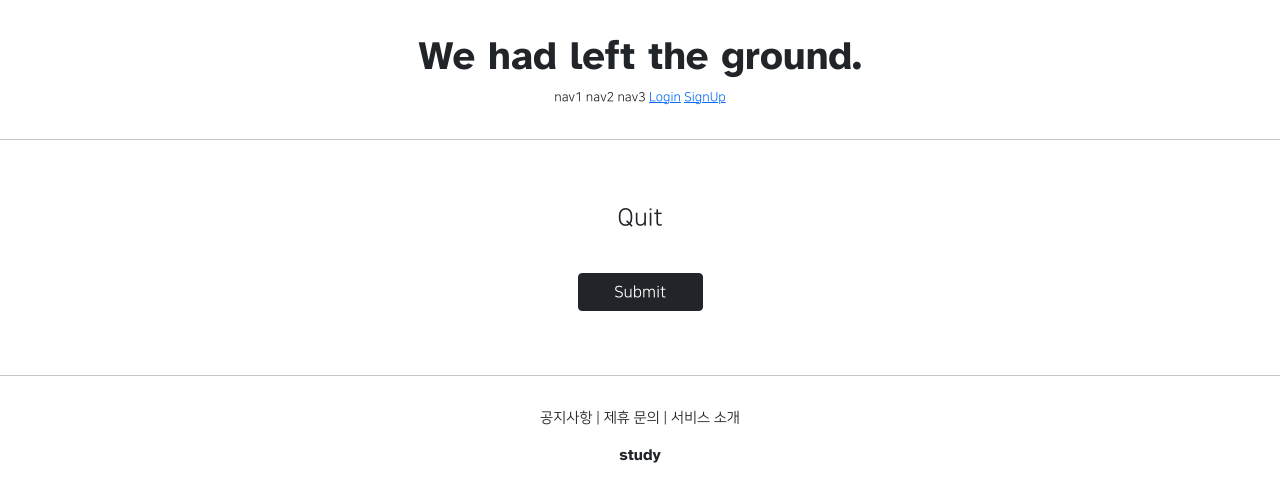
After one commit to aprilinbloom/DjangoStudy, a Django app: template accountapp/templates/accountapp/delete.html in a window 1280 px wide. The commit adds this page. Shown: the top 502 px of the page. Run offline with Django 3.2, Linux system fonts and the light colour scheme; the template is opened without the code that fills it, so the values that code supplies are empty; some libraries are stand-ins or nearby versions.

Commit message:
djust Django course 26 commit

```diff
--- /dev/null
+++ b/accountapp/templates/accountapp/delete.html
@@ -0,0 +1,15 @@
+{% extends 'base.html' %}
+
+{% block content %}
+
+  <div style="text-align: center; max-width: 500px; margin: 4rem auto;">
+    <div class="mb-4">
+      <h4>Quit</h4>
+    </div>
+    <form action ="{% url 'accountapp:delete' pk=user.pk %}" method="post">
+      {% csrf_token %}
+      <input type="submit" class="btn btn-dark col-3 mt-3">
+    </form>
+  </div>
+
+{% endblock %}
--- a/accountapp/templates/accountapp/detail.html
+++ b/accountapp/templates/accountapp/detail.html
@@ -17,6 +17,11 @@
         Change info
       </p>
     </a>
+    <a href="{% url 'accountapp:delete' pk=user.pk %}">
+      <p>
+        Quit
+      </p>
+    </a>
   </div>
 </div>
 {% endif %}
--- a/accountapp/urls.py
+++ b/accountapp/urls.py
@@ -1,9 +1,10 @@
 from django.contrib.auth.views import LoginView, LogoutView
 from django.urls import path
 
-from accountapp.views import hello_world, AccountUptateView, AccountDetailView, AccountCreateView
+from accountapp.views import hello_world, AccountCreateView, AccountDetailView, AccountUptateView, AccountDeleteView
 
 app_name = "accountapp"
+
 
 urlpatterns = [
     path('hello_world/', hello_world, name='hello_world'),
@@ -14,5 +15,6 @@ urlpatterns = [
     path('create/', AccountCreateView.as_view(), name='create'),
     path('detail/<int:pk>', AccountDetailView.as_view(), name='detail'),
     path('update/<int:pk>', AccountUptateView.as_view(), name='update'),
+    path('delete/<int:pk>', AccountDeleteView.as_view(), name='delete')
 
 ]
--- a/templates/header.html
+++ b/templates/header.html
@@ -8,6 +8,7 @@
             <span>nav3</span>
             {% if not user.is_authenticated %}
                 <a href="{% url 'accountapp:login' %}?next={{ request.path }}"><span>Login</span></a>
+                <a href="{% url 'accountapp:create' %}"><span>SignUp</span></a>
             {% else %}
                 <a href="{% url 'accountapp:detail' pk=user.pk %}"><span>MyPage</span></a>
                 <a href="{% url 'accountapp:logout' %}?next={{ request.path }}"><span>Logout</span></a>
```
Also changed, not shown: accountapp/views.py (+9 -2 lines).
